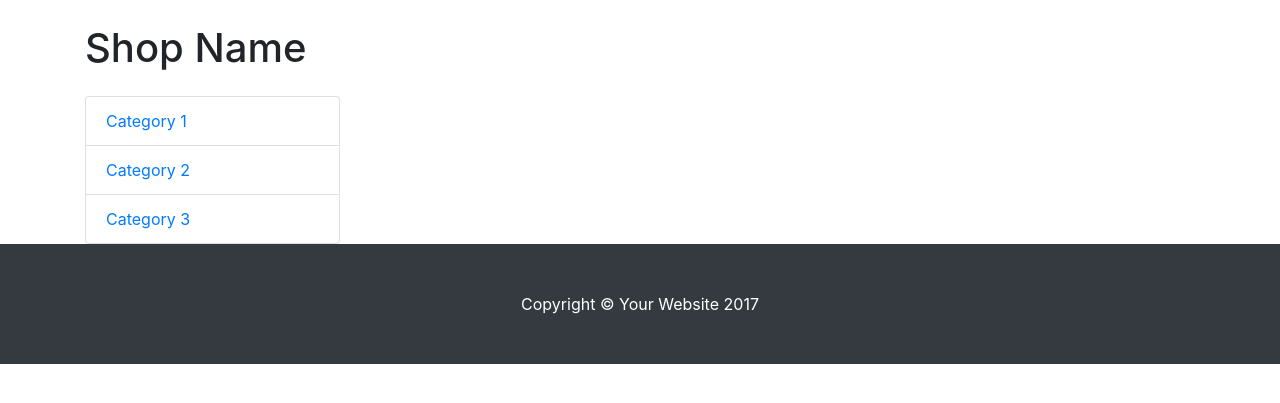
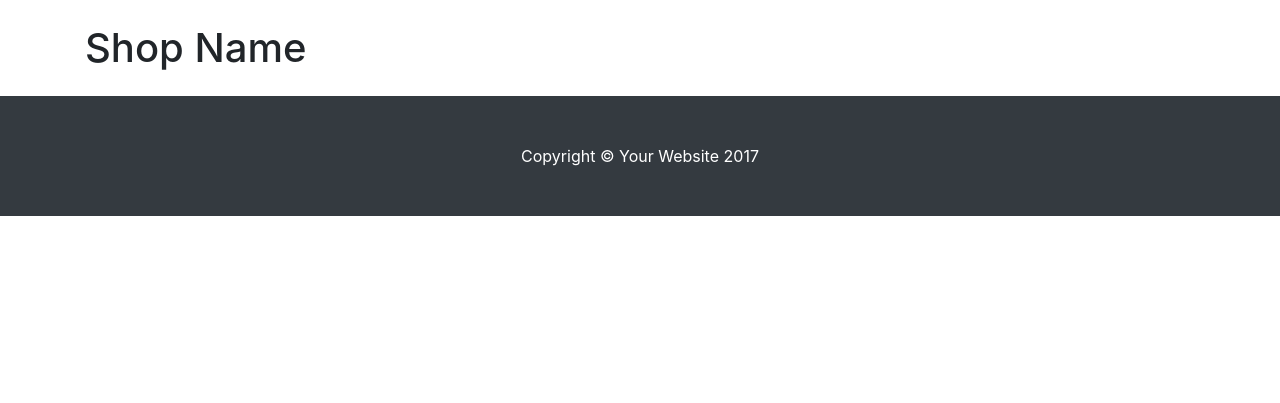
Before and after one commit to imanRagab/DjangoBlog, a Django app: template BlogV1/posts_app/templates/base.html in a window 1280 px wide. Shown: the part 56-459 px from the top of the page. Run offline with Django 3.2, Linux system fonts and the light colour scheme; the template is opened without the code that fills it, so the values that code supplies are empty; some libraries are stand-ins or nearby versions.

Commit message:
adding categories to base template

```diff
--- a/BlogV1/posts_app/templates/base.html
+++ b/BlogV1/posts_app/templates/base.html
@@ -53,17 +53,25 @@
 
         <div class="col-lg-3">
 
+
+
           <h1 class="my-4">Shop Name</h1>
+
+
           <div class="list-group">
-            <a href="#" class="list-group-item">Category 1</a>
-            <a href="#" class="list-group-item">Category 2</a>
-            <a href="#" class="list-group-item">Category 3</a>
+
+              {% block categories_block %}
+
+
+              {% endblock %}
+
           </div>
 
         </div>
         <!-- /.col-lg-3 -->
 
         <div class="col-lg-9">
+
 
          {% block main_block %}
 
@@ -149,39 +157,6 @@
  	</div>
  </div>
  </div>
-
-
-
-
-
-
-
-
-
-
-
-
-
-
-
-
-
-
-
-
-
-
-
-
-
-
-
-
-
-
-
-
-
     <!-- Footer -->
     <footer class="py-5 bg-dark">
       <div class="container">
```
